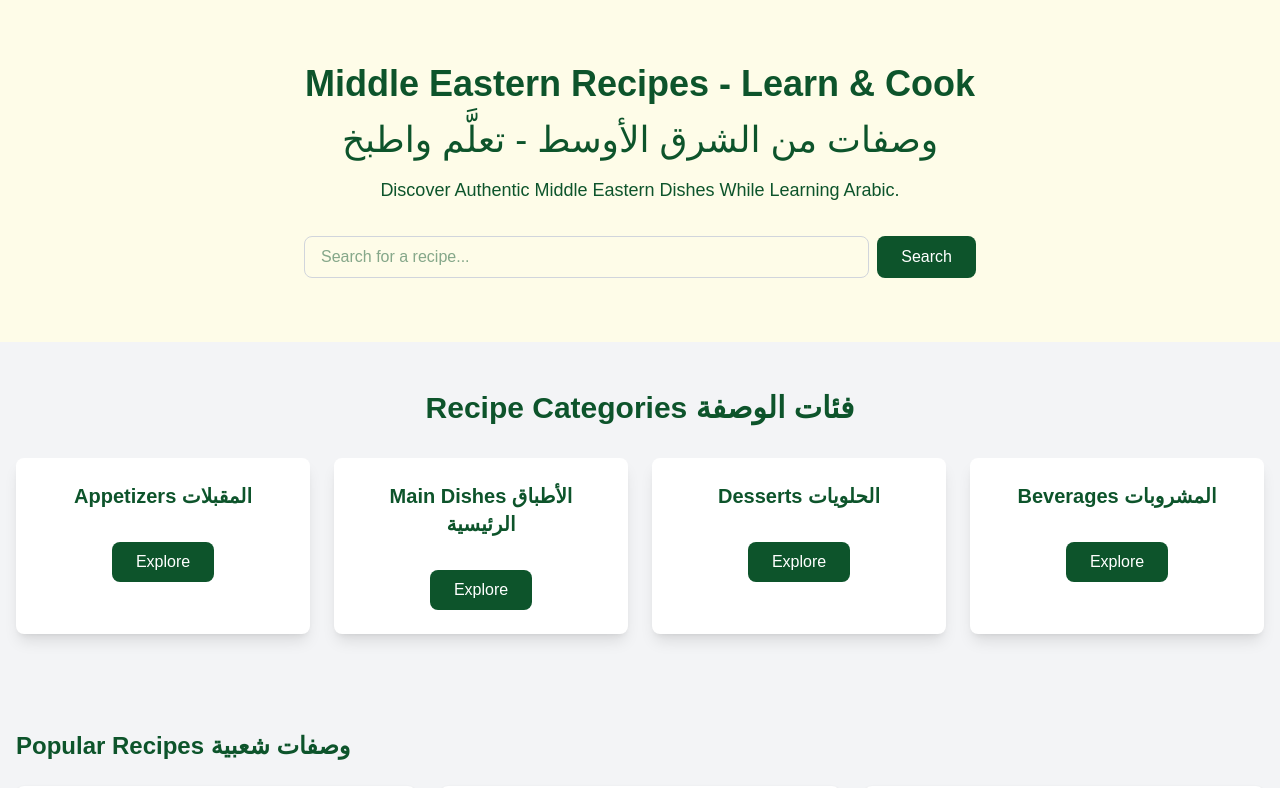
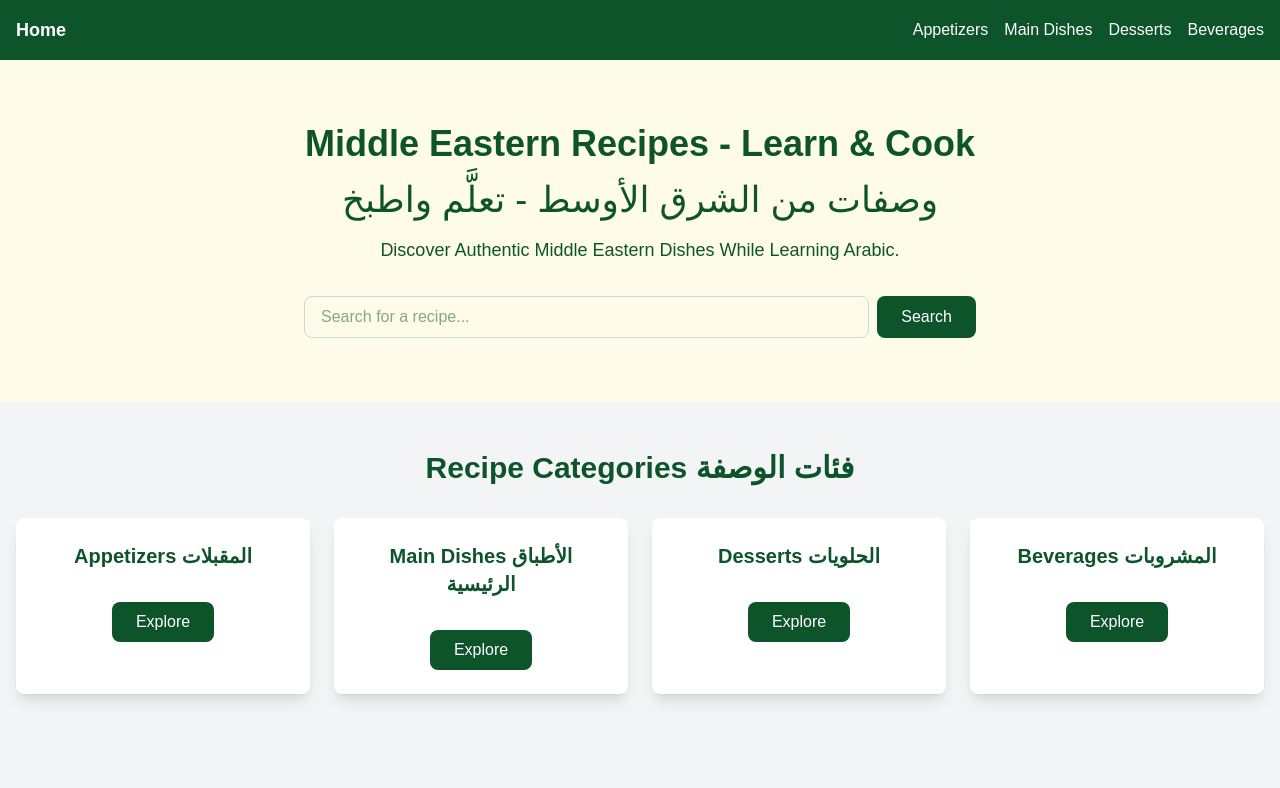
Before and after one commit to arkhangelsk/free-genai-bootcamp-2025, a Next.js app in the folder arabic-learning-app/: page / in a window 1280 px wide. Shown: the top 788 px of the page. Built offline with nearby package versions, Linux system fonts and the light colour scheme.

Commit message:
improve site navigation

```diff
--- a/arabic-learning-app/src/app/category/[category]/page.tsx
+++ b/arabic-learning-app/src/app/category/[category]/page.tsx
@@ -6,6 +6,8 @@ import { searchRecipe } from "../../services/recipeService";
 import { sanitizeJsonString } from "../../utils/sanitizeJsonString";
 import { Recipe } from "../../types/recipe";
 import recipes from "../../data/recipes.json";
+import Navbar from "../../../components/Navbar";
+import Footer from "../../../components/Footer";
 
 export default function CategoryPage() {
   const { category } = useParams(); // Get the category from the URL
@@ -42,6 +44,9 @@ export default function CategoryPage() {
 
   return (
     <div className="min-h-screen bg-gray-100 text-green-900">
+      {/* Navbar */}
+      <Navbar currentCategory={category as string} />
+
       {/* Hero Section */}
       <header className="text-center py-16 bg-yellow-50">
         <h1 className="text-4xl font-bold capitalize">{category}</h1>
@@ -99,9 +104,7 @@ export default function CategoryPage() {
       )}
 
       {/* Footer */}
-      <footer className="text-center py-6 bg-gray-800 text-white mt-12">
-        <p>&copy; 2025 Middle Eastern Recipes. All rights reserved.</p>
-      </footer>
+      <Footer />
     </div>
   );
 }
--- a/arabic-learning-app/src/app/page.tsx
+++ b/arabic-learning-app/src/app/page.tsx
@@ -8,6 +8,8 @@ import { sanitizeJsonString } from "./utils/sanitizeJsonString";
 import { STORAGE_KEY, MAX_SAVED_RECIPES } from "./constants";
 import { searchRecipe } from "./services/recipeService";
 import { recipes } from "./data/recipes";
+import Navbar from "../components/Navbar";
+import Footer from "../components/Footer";
 
 export default function Home() {
   const [searchedRecipes, setSearchedRecipes] = useState<Recipe[]>([]);
@@ -40,6 +42,8 @@ export default function Home() {
 
   return (
     <div className="min-h-screen bg-gray-100 text-green-900">
+      {/* Navbar */}
+      <Navbar currentCategory="Home" />
       {/* Hero Section */}
       <header className="text-center py-16 bg-yellow-50">
         <h1 className="text-4xl font-bold">
@@ -308,9 +312,7 @@ export default function Home() {
       </section>
 
       {/* Footer */}
-      <footer className="text-center py-6 bg-gray-800 text-white mt-12">
-        <p>&copy; 2025 Middle Eastern Recipes. All rights reserved.</p>
-      </footer>
+      <Footer />
     </div>
   );
 }
--- /dev/null
+++ b/arabic-learning-app/src/components/Footer.tsx
@@ -0,0 +1,10 @@
+// components/Footer.tsx
+import React from "react";
+
+export default function Footer() {
+  return (
+    <footer className="text-center py-6 bg-green-900 text-white mt-12">
+      <p>&copy; 2025 Middle Eastern Recipes. All rights reserved.</p>
+    </footer>
+  );
+}
--- /dev/null
+++ b/arabic-learning-app/src/components/Navbar.tsx
@@ -0,0 +1,58 @@
+// components/Navbar.tsx
+import Link from "next/link";
+
+interface NavbarProps {
+  currentCategory?: string;
+}
+
+export default function Navbar({ currentCategory }: NavbarProps) {
+  return (
+    <nav className="bg-green-900 p-4 sticky top-0 z-50">
+      <div className="container mx-auto flex justify-between items-center">
+        {/* Home Link */}
+        <Link
+          href="/"
+          className="text-white text-lg font-semibold hover:text-amber-400 transition-colors"
+        >
+          Home
+        </Link>
+
+        {/* Category Links */}
+        <div className="flex space-x-4">
+          <Link
+            href="/category/appetizers"
+            className={`text-white hover:text-amber-400 transition-colors ${
+              currentCategory === "appetizers" ? "font-bold underline" : ""
+            }`}
+          >
+            Appetizers
+          </Link>
+          <Link
+            href="/category/main-dishes"
+            className={`text-white hover:text-amber-400 transition-colors ${
+              currentCategory === "main-dishes" ? "font-bold underline" : ""
+            }`}
+          >
+            Main Dishes
+          </Link>
+          <Link
+            href="/category/desserts"
+            className={`text-white hover:text-amber-400 transition-colors ${
+              currentCategory === "desserts" ? "font-bold underline" : ""
+            }`}
+          >
+            Desserts
+          </Link>
+          <Link
+            href="/category/beverages"
+            className={`text-white hover:text-amber-400 transition-colors ${
+              currentCategory === "beverages" ? "font-bold underline" : ""
+            }`}
+          >
+            Beverages
+          </Link>
+        </div>
+      </div>
+    </nav>
+  );
+}
```
